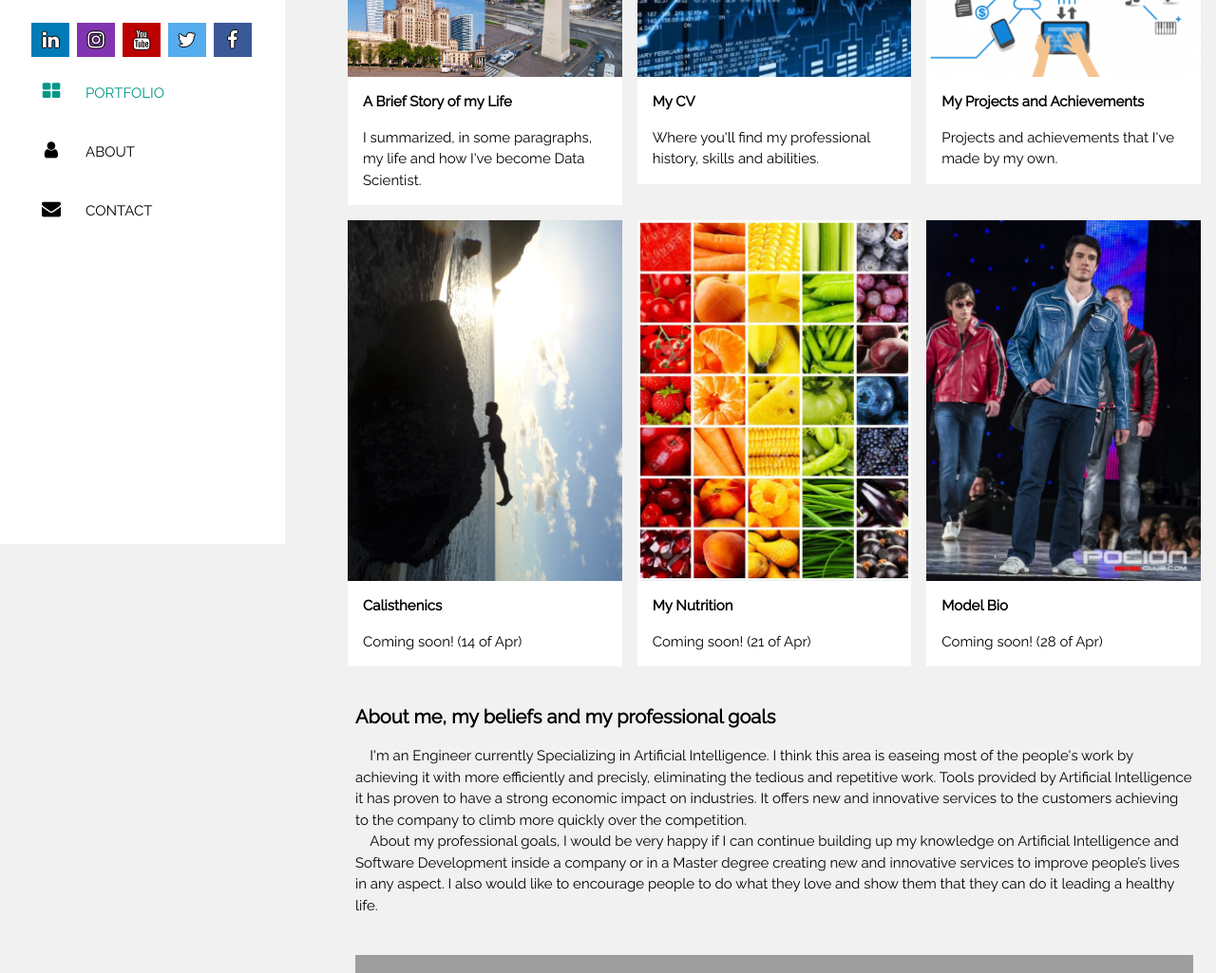
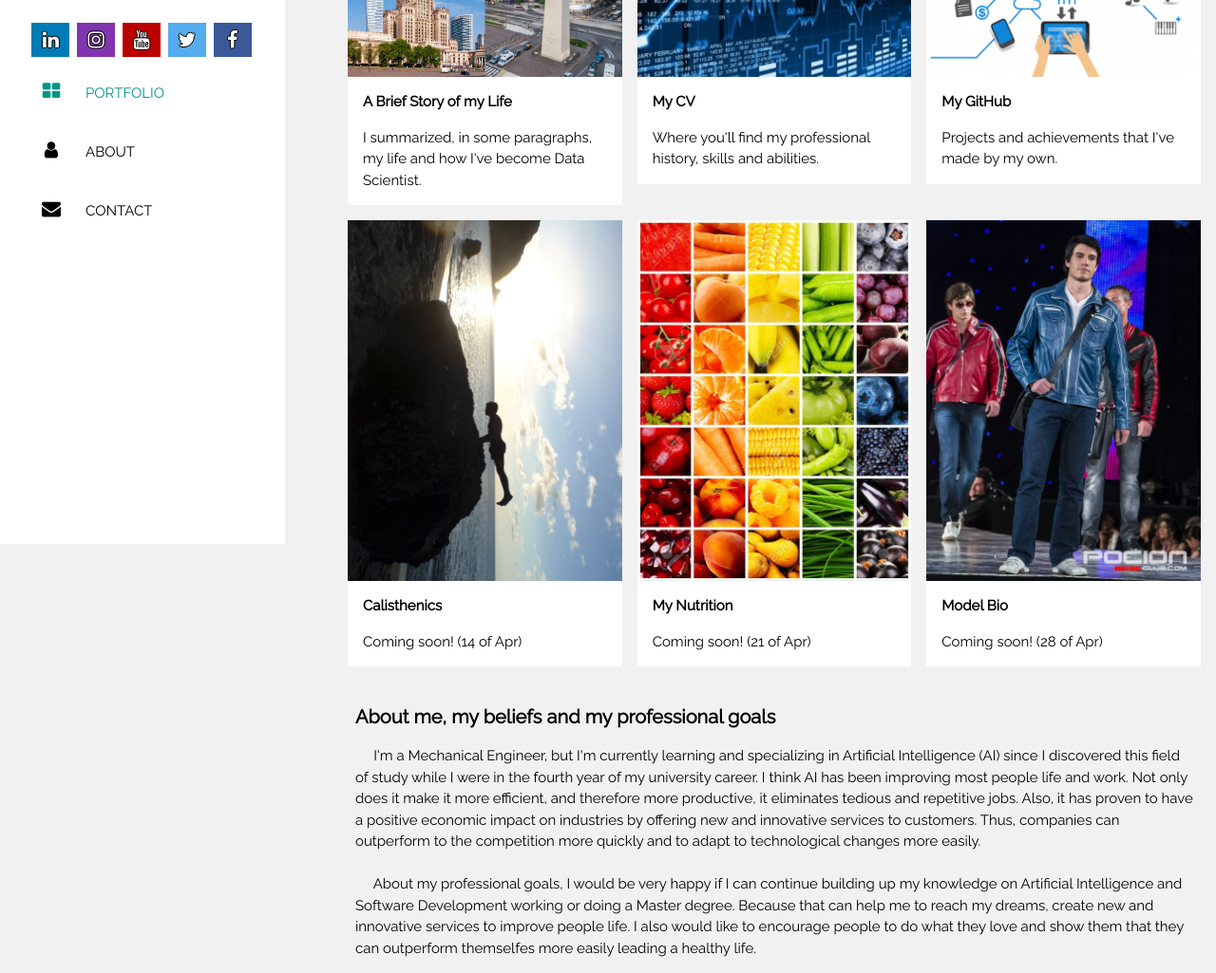
Before and after one commit to andresziemecki/andresziemecki, a plain HTML site: page index.html in a window 1280 px wide. Shown: the part 237-1262 px from the top of the page at 95% size. Drawn offline with nearby package versions, Linux system fonts and the light colour scheme.

```diff
--- a/index.html
+++ b/index.html
@@ -121,9 +121,9 @@ body,h2,h3,h4,h5,h6 {font-family: "Raleway", sans-serif}
       </div>
     </div>
     <div class="w3-third w3-container">
-      <img src="images/1ANTIALIASproyect.png" alt="Norway" style="width:100%" class="w3-hover-opacity">
+      <a href="https://github.com/andresziemecki"><img src="images/1ANTIALIASproyect.png" alt="Norway" style="width:100%" class="w3-hover-opacity"></a>
       <div class="w3-container w3-white">
-        <p><b>My Projects and Achievements</b></p>
+        <p><b>My GitHub</b></p>
         <p>Projects and achievements that I've made by my own.</p>
       </div>
     </div>
@@ -155,14 +155,15 @@ body,h2,h3,h4,h5,h6 {font-family: "Raleway", sans-serif}
 
   <div class="w3-container w3-padding-large" style="margin-bottom:32px">
     <h4 id="about"><b>About me, my beliefs and my professional goals</b></h4>
-    <p> &nbsp;&nbsp;&nbsp;&nbsp;I'm an Engineer currently Specializing in Artificial Intelligence.
-       I think this area is easeing most of the people's work by achieving it with more efficiently and precisly,
-        eliminating the tedious and repetitive work. Tools provided by Artificial Intelligence it has proven to have a strong economic impact on industries.
-         It offers new and innovative services to the customers achieving to the company to climb more quickly over the competition.  <br>
-
-         &nbsp;&nbsp;&nbsp;&nbsp;About my professional goals, I would be very happy if I can continue building up my knowledge on Artificial Intelligence and Software
-          Development inside a company or in a Master degree creating new and innovative services to improve people’s lives in any aspect.
-          I also would like to encourage people to do what they love and show them that they can do it leading a healthy life.</p>
+    <p> &nbsp;&nbsp;&nbsp;&nbsp; I'm a Mechanical Engineer, but I'm currently learning and specializing in Artificial Intelligence (AI) since I discovered this field of study while I were in the fourth year of my university career.
+       I think AI has been improving most people life and work. Not only does it make it more efficient, and therefore more productive, it eliminates tedious and repetitive jobs.
+        Also, it has proven to have a positive economic impact on industries by offering new and innovative services to customers. Thus, companies can outperform to the competition more quickly and to adapt to technological changes more easily.  <br>
+<br>
+         &nbsp;&nbsp;&nbsp;&nbsp; About my professional goals, I would be very happy if I can continue building up my knowledge
+          on Artificial Intelligence and Software Development working or doing a Master degree. Because that
+           can help me to reach my dreams, create new and innovative services to improve people life.
+           I also would like to encourage people to do what they love and show them that they can outperform
+            themselfes more easily leading a healthy life.</p>
     <hr>
 
   <!-- Contact Section -->
```
